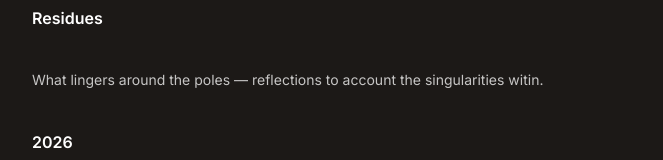
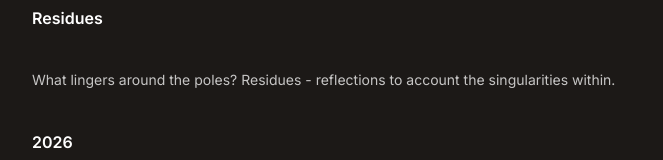
Before and after one commit to rnepal2/meromorphy, an Astro site: page /residues in a window 1280 px wide. Shown: the part 122-282 px from the top of the page, without its empty margins (308-971 px from the left). Built offline with nearby package versions, Linux system fonts and the light colour scheme; Astro itself is replaced by a stand-in of ours; a web font is replaced by a local one.

Commit message:
Update index.astro

```diff
--- a/src/pages/residues/index.astro
+++ b/src/pages/residues/index.astro
@@ -32,7 +32,7 @@ const years = Object.keys(posts).sort((a, b) => parseInt(b) - parseInt(a));
         Residues
       </div>
       <p class="animate text-sm opacity-75">
-        What lingers around the poles — reflections to account the singularities witin.
+        What lingers around the poles? Residues - reflections to account the singularities within.
       </p>
       <div class="space-y-4">
         {years.map(year => (
```
